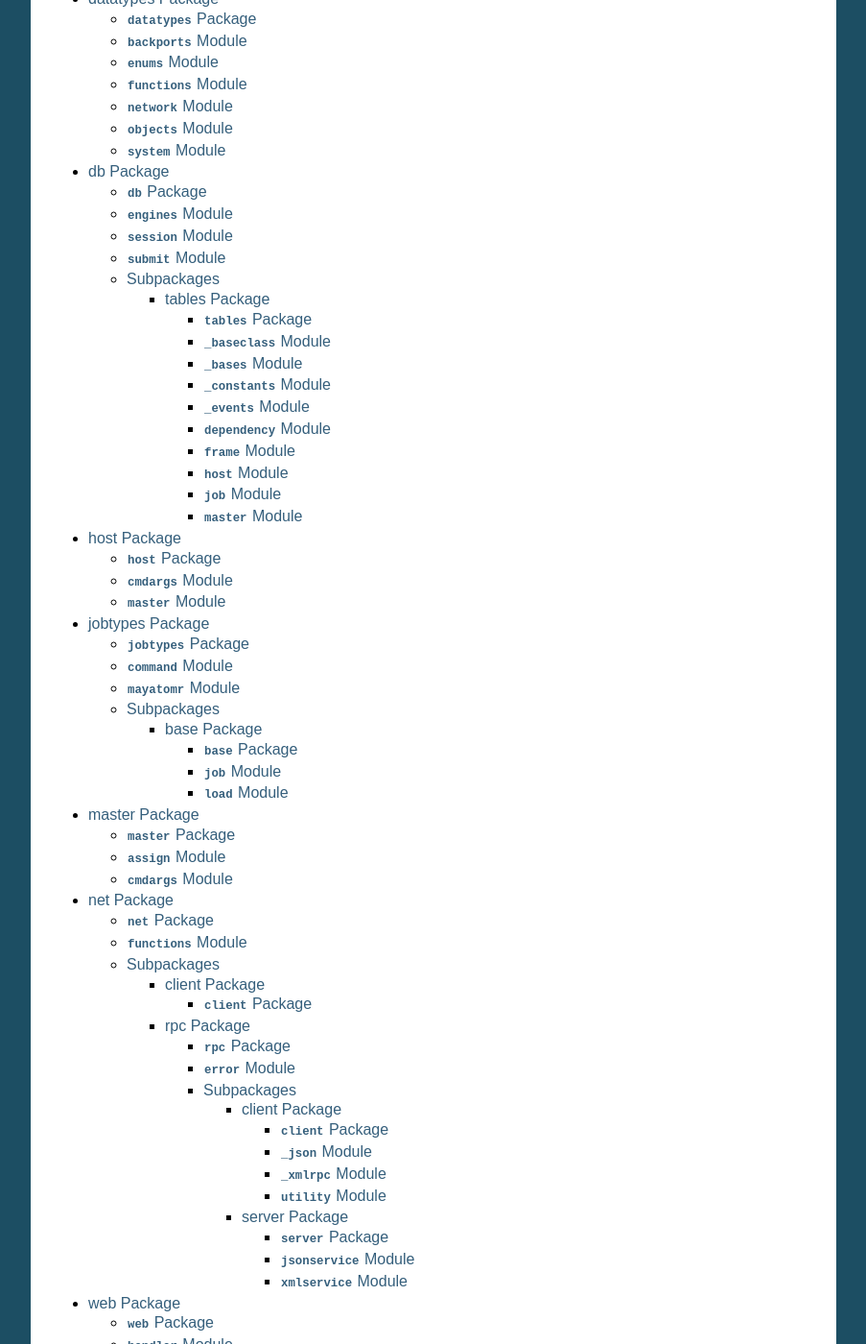
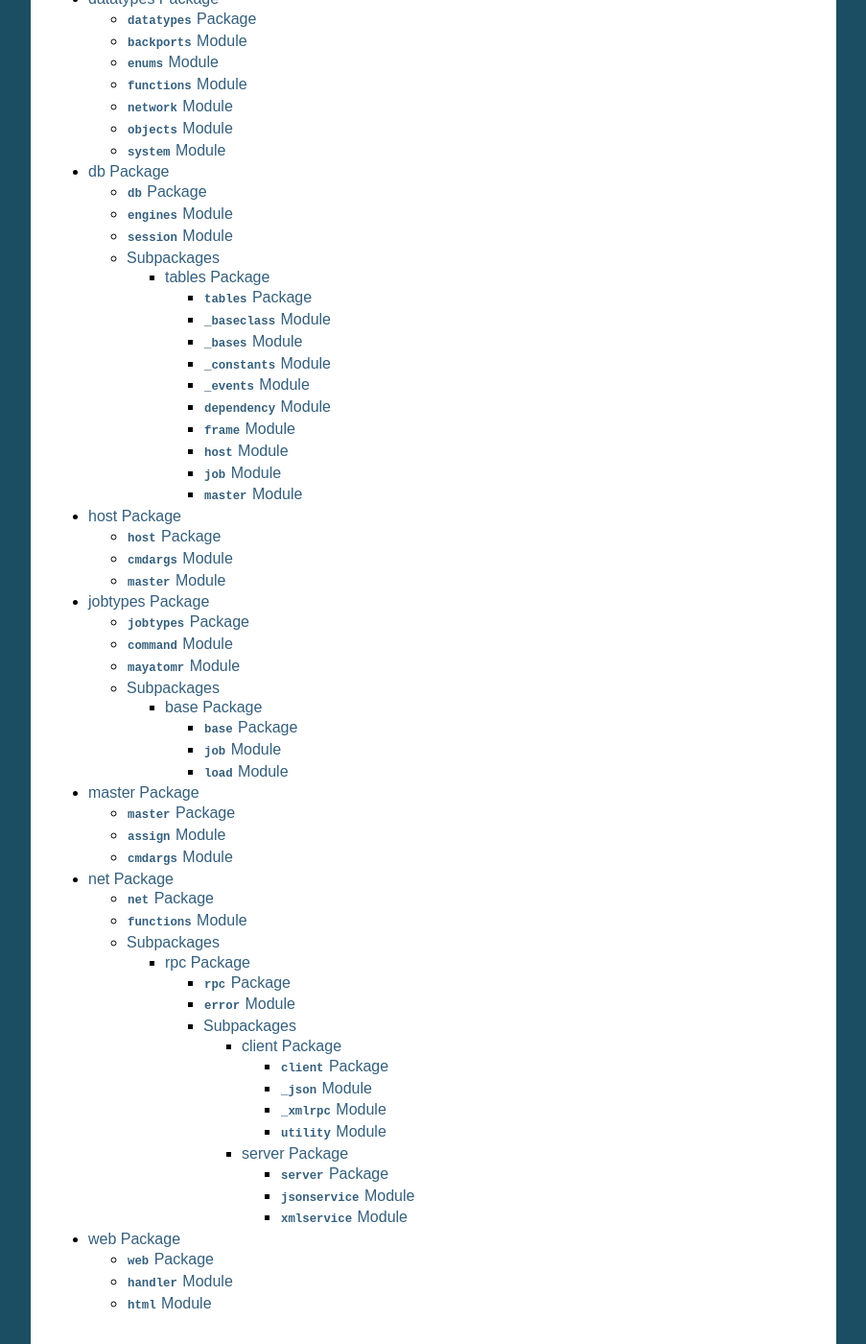
Before and after one commit to pyfarm/pyfarm-docs, a Sphinx documentation site: the page built from source/python/pyfarm/pyfarm.rst, in a window 1280 px wide and 1400 px high, scrolled down 2008 px. Shown: the whole window at 96% size, without its empty margins (198-1101 px from the left). Built offline with Sphinx 7.4.7, drawn with Linux system fonts in a browser that asks for light colours; pages that are not in the unit, such as notebooks, are missing from menus.

Commit message:
updating to recent structural changes

```diff
--- a/source/python/pyfarm/pyfarm.net.client.rst
+++ /dev/null
@@ -1,10 +0,0 @@
-client Package
-==============
-
-:mod:`client` Package
----------------------
-
-.. automodule:: pyfarm.net.client
-    :members:
-    :undoc-members:
-    :show-inheritance:
--- a/source/python/pyfarm/pyfarm.net.rst
+++ b/source/python/pyfarm/pyfarm.net.rst
@@ -22,5 +22,4 @@ Subpackages
 
 .. toctree::
 
-    pyfarm.net.client
     pyfarm.net.rpc
```
Also changed, not shown: source/python/pyfarm/pyfarm.db.rst (+0 -8 lines).
